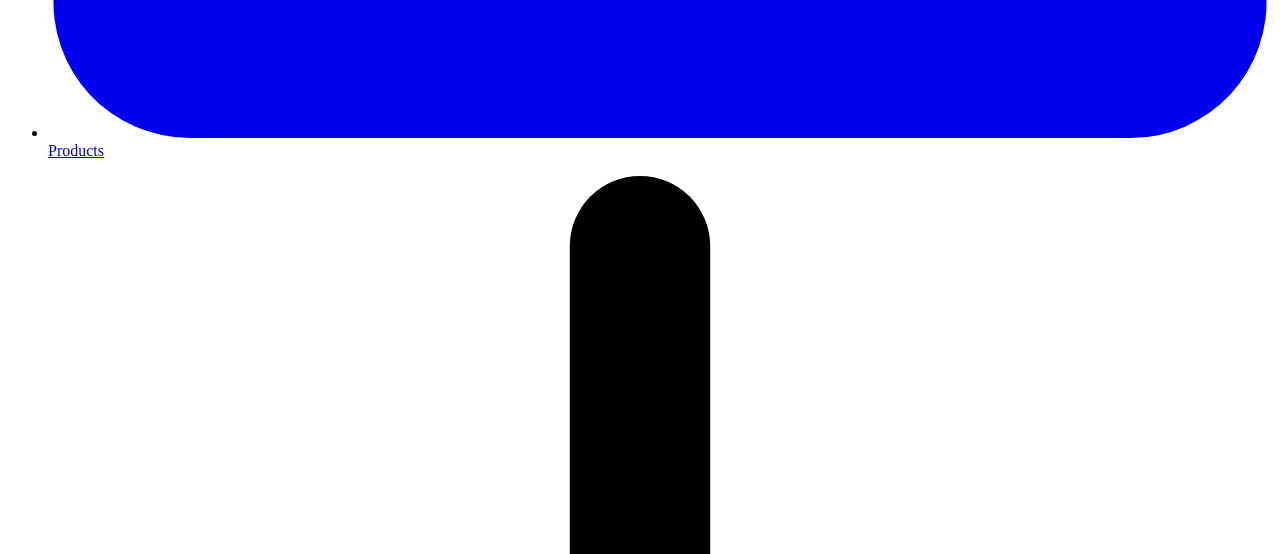
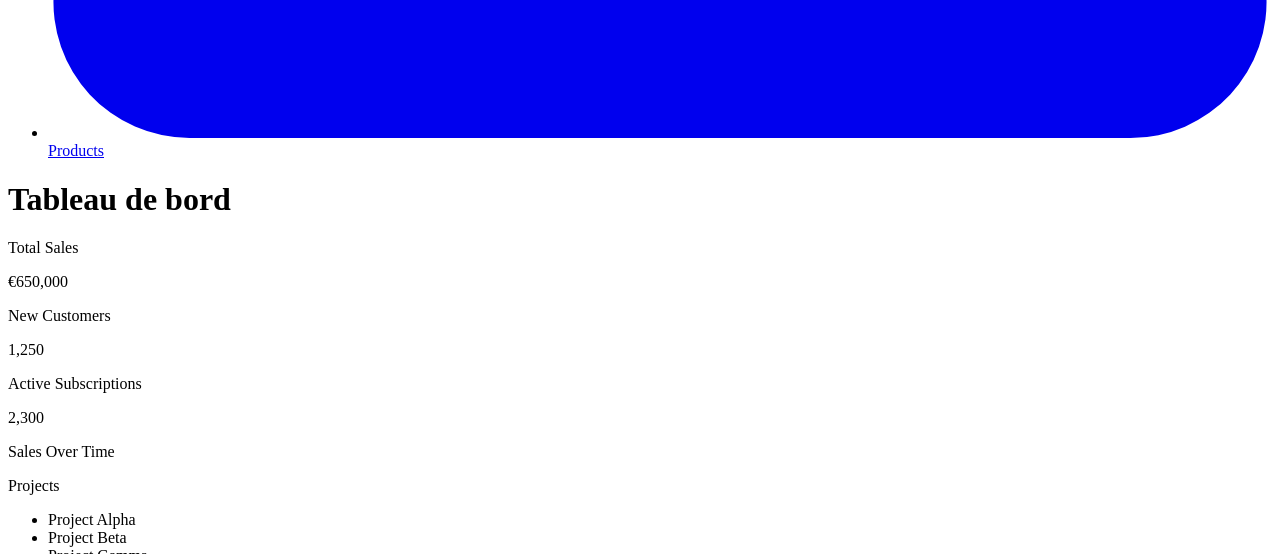
Before and after one commit to NicolasFrouin/challenge1_4iw3, a Symfony app: template templates/home/index.html.twig in a window 1280 px wide. Shown: the part 5946-6500 px from the top of the page. Run offline with Twig, Linux system fonts and the light colour scheme; the template is opened without the code that fills it, so the values that code supplies are empty; some libraries are stand-ins or nearby versions.

Commit message:
Changement sur certaine page twig de formulaire
Changement sur certaine page twig de formulaire

```diff
--- a/templates/bundles/TwigBundle/Exception/error.html.twig
+++ b/templates/bundles/TwigBundle/Exception/error.html.twig
@@ -14,7 +14,7 @@
             <p class="mt-4 text-gray-500 dark:text-gray-400">Désoler mais je ne sais pas ce que vous avez essayer de rechercber</p>
 
             <div class="flex flex-wrap justify-center gap-4 mt-6">
-                <a href="javascript:history.back()" class="px-5 py-2 text-sm font-medium text-gray-700 transition-colors duration-200 bg-white border rounded-lg dark:hover:bg-gray-800 dark:bg-gray-900 hover:bg-gray-100 dark:text-gray-200 dark:border-gray-700">
+                <a href="#" class="px-5 py-2 text-sm font-medium text-gray-700 transition-colors duration-200 bg-white border rounded-lg dark:hover:bg-gray-800 dark:bg-gray-900 hover:bg-gray-100 dark:text-gray-200 dark:border-gray-700">
                     Go back
                 </a>
 
--- a/templates/home/index.html.twig
+++ b/templates/home/index.html.twig
@@ -1,104 +1,64 @@
 {% extends 'base.html.twig' %}
 
-{# {% block title %}Hello HomeController!{% endblock %} #}
+{% block body %}
+    <div class="flex h-screen bg-gray-900 text-gray-200">
+        <!-- Content -->
+        <div class="flex-1 flex flex-col overflow-hidden">
+            <!-- Main Header -->
+            <header class="flex justify-between items-center p-4 bg-blue-900 shadow-lg">
+                <h1 class="text-xl md:text-3xl">Tableau de bord</h1>
+                <!-- Add more header content if needed -->
+            </header>
 
-{% block body %}
-	<div class="grid grid-cols-3 gap-4 mb-4">
-		<div class="flex items-center justify-center h-24 rounded bg-gray-50 dark:bg-gray-800">
-			<p class="text-2xl text-gray-400 dark:text-gray-500">
-				<svg class="w-3.5 h-3.5" aria-hidden="true" xmlns="http://www.w3.org/2000/svg" fill="none" viewbox="0 0 18 18">
-					<path stroke="currentColor" stroke-linecap="round" stroke-linejoin="round" stroke-width="2" d="M9 1v16M1 9h16"/>
-				</svg>
-			</p>
-		</div>
-		<div class="flex items-center justify-center h-24 rounded bg-gray-50 dark:bg-gray-800">
-			<p class="text-2xl text-gray-400 dark:text-gray-500">
-				<svg class="w-3.5 h-3.5" aria-hidden="true" xmlns="http://www.w3.org/2000/svg" fill="none" viewbox="0 0 18 18">
-					<path stroke="currentColor" stroke-linecap="round" stroke-linejoin="round" stroke-width="2" d="M9 1v16M1 9h16"/>
-				</svg>
-			</p>
-		</div>
-		<div class="flex items-center justify-center h-24 rounded bg-gray-50 dark:bg-gray-800">
-			<p class="text-2xl text-gray-400 dark:text-gray-500">
-				<svg class="w-3.5 h-3.5" aria-hidden="true" xmlns="http://www.w3.org/2000/svg" fill="none" viewbox="0 0 18 18">
-					<path stroke="currentColor" stroke-linecap="round" stroke-linejoin="round" stroke-width="2" d="M9 1v16M1 9h16"/>
-				</svg>
-			</p>
-		</div>
-	</div>
-	<div class="flex items-center justify-center h-48 mb-4 rounded bg-gray-50 dark:bg-gray-800">
-		<p class="text-2xl text-gray-400 dark:text-gray-500">
-			<svg class="w-3.5 h-3.5" aria-hidden="true" xmlns="http://www.w3.org/2000/svg" fill="none" viewbox="0 0 18 18">
-				<path stroke="currentColor" stroke-linecap="round" stroke-linejoin="round" stroke-width="2" d="M9 1v16M1 9h16"/>
-			</svg>
-		</p>
-	</div>
-	<div class="grid grid-cols-2 gap-4 mb-4">
-		<div class="flex items-center justify-center rounded bg-gray-50 h-28 dark:bg-gray-800">
-			<p class="text-2xl text-gray-400 dark:text-gray-500">
-				<svg class="w-3.5 h-3.5" aria-hidden="true" xmlns="http://www.w3.org/2000/svg" fill="none" viewbox="0 0 18 18">
-					<path stroke="currentColor" stroke-linecap="round" stroke-linejoin="round" stroke-width="2" d="M9 1v16M1 9h16"/>
-				</svg>
-			</p>
-		</div>
-		<div class="flex items-center justify-center rounded bg-gray-50 h-28 dark:bg-gray-800">
-			<p class="text-2xl text-gray-400 dark:text-gray-500">
-				<svg class="w-3.5 h-3.5" aria-hidden="true" xmlns="http://www.w3.org/2000/svg" fill="none" viewbox="0 0 18 18">
-					<path stroke="currentColor" stroke-linecap="round" stroke-linejoin="round" stroke-width="2" d="M9 1v16M1 9h16"/>
-				</svg>
-			</p>
-		</div>
-		<div class="flex items-center justify-center rounded bg-gray-50 h-28 dark:bg-gray-800">
-			<p class="text-2xl text-gray-400 dark:text-gray-500">
-				<svg class="w-3.5 h-3.5" aria-hidden="true" xmlns="http://www.w3.org/2000/svg" fill="none" viewbox="0 0 18 18">
-					<path stroke="currentColor" stroke-linecap="round" stroke-linejoin="round" stroke-width="2" d="M9 1v16M1 9h16"/>
-				</svg>
-			</p>
-		</div>
-		<div class="flex items-center justify-center rounded bg-gray-50 h-28 dark:bg-gray-800">
-			<p class="text-2xl text-gray-400 dark:text-gray-500">
-				<svg class="w-3.5 h-3.5" aria-hidden="true" xmlns="http://www.w3.org/2000/svg" fill="none" viewbox="0 0 18 18">
-					<path stroke="currentColor" stroke-linecap="round" stroke-linejoin="round" stroke-width="2" d="M9 1v16M1 9h16"/>
-				</svg>
-			</p>
-		</div>
-	</div>
-	<div class="flex items-center justify-center h-48 mb-4 rounded bg-gray-50 dark:bg-gray-800">
-		<p class="text-2xl text-gray-400 dark:text-gray-500">
-			<svg class="w-3.5 h-3.5" aria-hidden="true" xmlns="http://www.w3.org/2000/svg" fill="none" viewbox="0 0 18 18">
-				<path stroke="currentColor" stroke-linecap="round" stroke-linejoin="round" stroke-width="2" d="M9 1v16M1 9h16"/>
-			</svg>
-		</p>
-	</div>
-	<div class="grid grid-cols-2 gap-4">
-		<div class="flex items-center justify-center rounded bg-gray-50 h-28 dark:bg-gray-800">
-			<p class="text-2xl text-gray-400 dark:text-gray-500">
-				<svg class="w-3.5 h-3.5" aria-hidden="true" xmlns="http://www.w3.org/2000/svg" fill="none" viewbox="0 0 18 18">
-					<path stroke="currentColor" stroke-linecap="round" stroke-linejoin="round" stroke-width="2" d="M9 1v16M1 9h16"/>
-				</svg>
-			</p>
-		</div>
-		<div class="flex items-center justify-center rounded bg-gray-50 h-28 dark:bg-gray-800">
-			<p class="text-2xl text-gray-400 dark:text-gray-500">
-				<svg class="w-3.5 h-3.5" aria-hidden="true" xmlns="http://www.w3.org/2000/svg" fill="none" viewbox="0 0 18 18">
-					<path stroke="currentColor" stroke-linecap="round" stroke-linejoin="round" stroke-width="2" d="M9 1v16M1 9h16"/>
-				</svg>
-			</p>
-		</div>
-		<div class="flex items-center justify-center rounded bg-gray-50 h-28 dark:bg-gray-800">
-			<p class="text-2xl text-gray-400 dark:text-gray-500">
-				<svg class="w-3.5 h-3.5" aria-hidden="true" xmlns="http://www.w3.org/2000/svg" fill="none" viewbox="0 0 18 18">
-					<path stroke="currentColor" stroke-linecap="round" stroke-linejoin="round" stroke-width="2" d="M9 1v16M1 9h16"/>
-				</svg>
-			</p>
-		</div>
-		<div class="flex items-center justify-center rounded bg-gray-50 h-28 dark:bg-gray-800">
-			<p class="text-2xl text-gray-400 dark:text-gray-500">
-				<svg class="w-3.5 h-3.5" aria-hidden="true" xmlns="http://www.w3.org/2000/svg" fill="none" viewbox="0 0 18 18">
-					<path stroke="currentColor" stroke-linecap="round" stroke-linejoin="round" stroke-width="2" d="M9 1v16M1 9h16"/>
-				</svg>
-			</p>
-		</div>
-	</div>
+            <!-- Main Content -->
+            <main class="flex-1 overflow-x-hidden overflow-y-auto">
+                <!-- Stats Row -->
+                <div class="p-4 grid grid-cols-1 md:grid-cols-3 gap-4">
+                    <div class="bg-blue-800 rounded-xl p-4 shadow-lg">
+                        <p class="text-xs md:text-sm text-blue-300">Total Sales</p>
+                        <p class="text-lg md:text-2xl">€650,000</p>
+                    </div>
+                    <div class="bg-blue-800 rounded-xl p-4 shadow-lg">
+                        <p class="text-xs md:text-sm text-blue-300">New Customers</p>
+                        <p class="text-lg md:text-2xl">1,250</p>
+                    </div>
+                    <div class="bg-blue-800 rounded-xl p-4 shadow-lg">
+                        <p class="text-xs md:text-sm text-blue-300">Active Subscriptions</p>
+                        <p class="text-lg md:text-2xl">2,300</p>
+                    </div>
+                </div>
 
+                <!-- Chart Row -->
+                <div class="p-4">
+                    <div class="bg-blue-800 rounded-xl p-4 shadow-lg">
+                        <p class="text-xs md:text-sm text-blue-300 mb-2">Sales Over Time</p>
+                        <div class="h-64">
+                            <!-- Placeholder for Chart -->
+                            <!-- Here you would typically embed a chart library component -->
+                        </div>
+                    </div>
+                </div>
+
+                <!-- Lower Widgets -->
+                <div class="p-4 grid grid-cols-1 md:grid-cols-2 gap-4">
+                    <div class="bg-blue-800 rounded-xl p-4 shadow-lg">
+                        <p class="text-xs md:text-sm text-blue-300 mb-2">Projects</p>
+                        <ul class="list-disc pl-5">
+                            <li>Project Alpha</li>
+                            <li>Project Beta</li>
+                            <li>Project Gamma</li>
+                        </ul>
+                    </div>
+                    <div class="bg-blue-800 rounded-xl p-4 shadow-lg">
+                        <p class="text-xs md:text-sm text-blue-300 mb-2">Tasks</p>
+                        <ul class="list-disc pl-5">
+                            <li>Database Migration</li>
+                            <li>User Interface Update</li>
+                            <li>Performance Optimization</li>
+                        </ul>
+                    </div>
+                </div>
+            </main>
+        </div>
+    </div>
 {% endblock %}
--- a/templates/product/show.html.twig
+++ b/templates/product/show.html.twig
@@ -5,7 +5,7 @@
 
 {% block body %}
 	<div class="relative overflow-x-auto shadow-md scrollbar-thin scrollbar-track-slate-50 dark:scrollbar-track-slate-300 scrollbar-thumb-slate-300 dark:scrollbar-thumb-slate-500 scrollbar-track-rounded-full scrollbar-thumb-rounded-full">
-		<table class="w-full text-sm text-left rtl:text-right text-gray-600 dark:text-gray-300">
+		<table class="w-full text-sm text-left rtl:text-right text-red-600 dark:text-gray-300">
 			<caption class="py-5 px-3 text-xl font-semibold text-left rtl:text-right text-gray-900 bg-white dark:text-white dark:bg-gray-800">
 				{{ product.ref }}
                 <twig:Button class="text-xs mt-4" href="{{ path('app_product_edit', {'id': product.id}) }}" text="Modifier" />
```
Also changed, not shown: templates/product/_form.html.twig (+7 -3 lines), templates/product/field.html.twig (added, +11 -0 lines).
